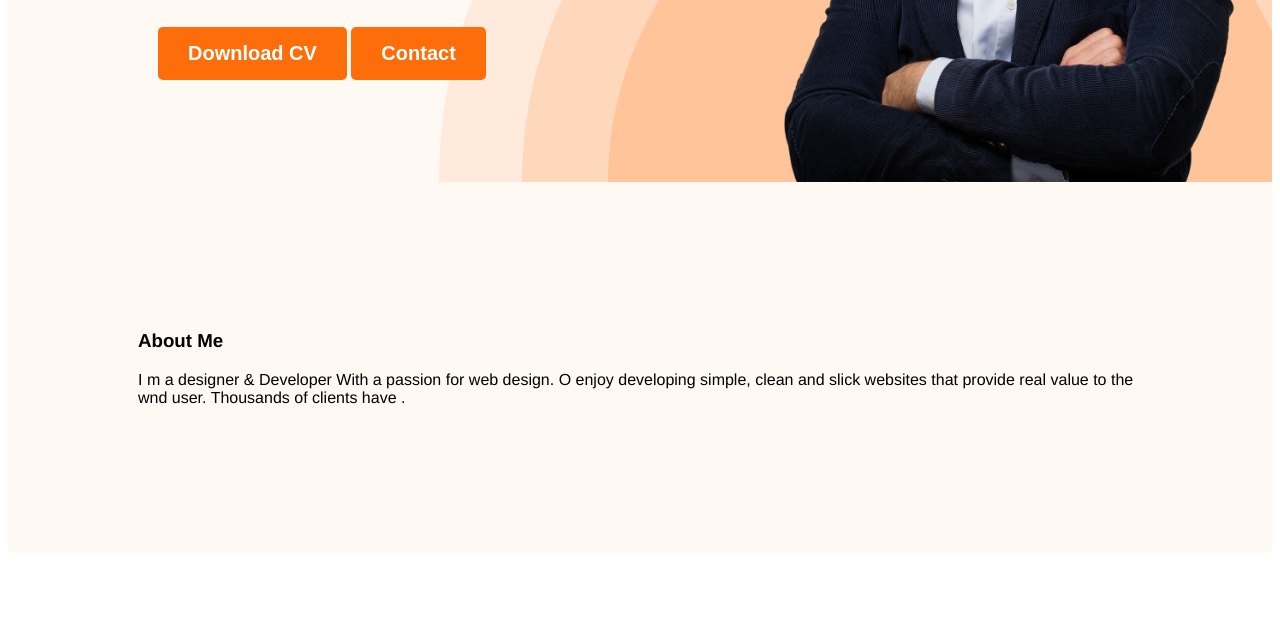
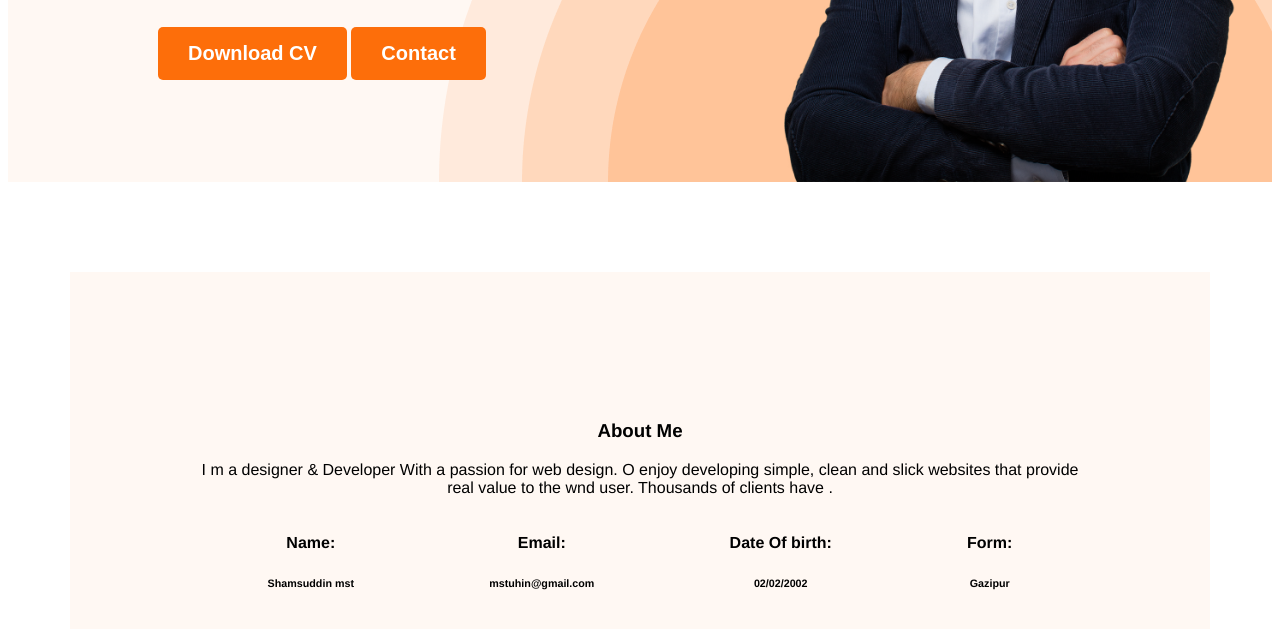
Before and after one commit to shamsuddinmst/webdeveloper-portfolio, a plain HTML site: page index.html in a window 1280 px wide. Shown: the part 577-1206 px from the top of the page. Before the commit the page ends 1138 px from the top, so only its background shows below. Drawn offline with nearby package versions, Linux system fonts and the light colour scheme.

Commit message:
addnewcode

```diff
--- a/index.html
+++ b/index.html
@@ -53,6 +53,24 @@
                 I m a designer & Developer With a passion for web design. O enjoy developing simple,
                 clean and slick websites that provide real value to the wnd user. Thousands of clients have .
             </p>
+            <div class="about-contener">
+                <div class="about-contens">
+                    <h4 class="about-title">Name:</h4>
+                    <h6 class="about-subtitle">Shamsuddin mst</h6>
+                </div>
+                <div class="about-contens">
+                    <h4 class="about-title">Email:</h4>
+                    <h6 class="about-subtitle">mstuhin@gmail.com</h6>
+                </div>
+                <div class="about-contens">
+                    <h4 class="about-title">Date Of birth:</h4>
+                    <h6 class="about-subtitle">02/02/2002</h6>
+                </div>
+                <div class="about-contens">
+                    <h4 class="about-title">Form:</h4>
+                    <h6 class="about-subtitle">Gazipur</h6>
+                </div>
+            </div>
         </section>
 
     </main>
--- a/styles/styles.css
+++ b/styles/styles.css
@@ -6,6 +6,11 @@ body {
     font-weight: <weight>;
     font-style: normal;
 
+}
+
+main {
+    max-width: 1140px;
+    margin: 0 auto;
 }
 
 .text-primary {
@@ -105,5 +110,22 @@ nav a {
 .about {
     padding: 130px;
     background: #fff8f3;
+    margin-top: 90px;
+    text-align: center;
+
+
+
 
 }
+
+.about-contener {
+    display: flex;
+
+    justify-content: space-around;
+}
+
+.section-description {
+
+    text-align: center;
+
+}
```
